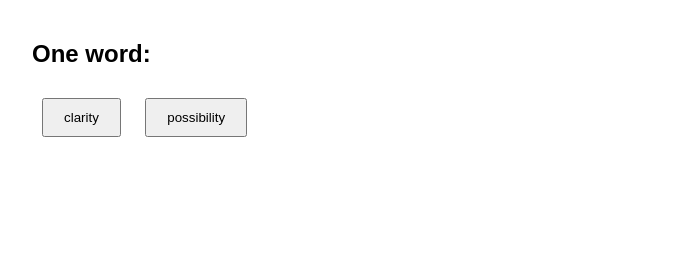
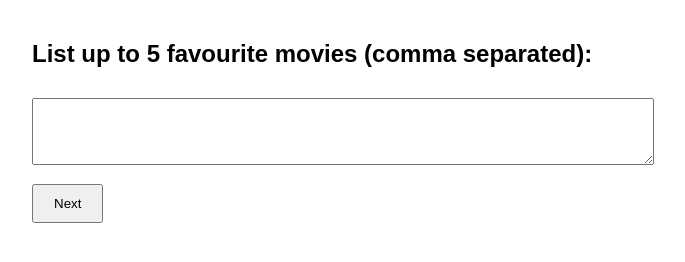
Before and after one commit to farrrahrafeeq-design/compatibility-engine, a plain HTML site: page index.html in a window 1280 px wide. Shown: the whole page, without its empty margins (308-993 px from the left). Drawn offline with Linux system fonts and the light colour scheme.

Commit message:
Refactor question rendering and response handling

```diff
--- a/index.html
+++ b/index.html
@@ -4,109 +4,130 @@
   <meta charset="UTF-8">
   <title>Compatibility Engine</title>
   <style>
-    body { font-family: sans-serif; max-width: 600px; margin: auto; padding: 20px; }
-    button { margin: 10px; padding: 10px 20px; }
+    body {
+      font-family: sans-serif;
+      max-width: 600px;
+      margin: auto;
+      padding: 20px;
+    }
+    .option {
+      display: block;
+      margin: 10px 0;
+      padding: 10px;
+      width: 100%;
+    }
+    input[type="text"], textarea {
+      width: 100%;
+      padding: 10px;
+      margin-top: 10px;
+    }
+    button {
+      margin-top: 15px;
+      padding: 10px 20px;
+    }
   </style>
 </head>
 <body>
 
 <h2 id="question"></h2>
-<button onclick="answer(0)"></button>
-<button onclick="answer(1)"></button>
+<div id="options"></div>
 
 <script>
 const questions = [
-  // Cognitive Style
-  { q: "One word:", a: ["clarity", "possibility"] },
-  { q: "You trust:", a: ["patterns", "exceptions"] },
-  { q: "You think best by:", a: ["structuring", "wandering"] },
-  { q: "You prefer ideas that are:", a: ["precise", "expansive"] },
-  { q: "Ambiguity feels:", a: ["uncomfortable", "interesting"] },
+  // A. Identity through taste
+  { type: "text", q: "List up to 5 favourite movies (comma separated):" },
+  { type: "text", q: "List up to 5 favourite series (comma separated):" },
+  { type: "mcq", q: "What matters more to you in stories?", a: ["Characters", "Plot", "Ideas", "Emotion"] },
+  { type: "mcq", q: "Music you return to most often:", a: ["Lyrics", "Melody", "Mood", "Energy"] },
+  { type: "mcq", q: "You prefer:", a: ["Rewatching favourites", "Finding new things"] },
 
-  // Emotional Regulation
-  { q: "During conflict you tend to:", a: ["withdraw", "engage"] },
-  { q: "Strong emotions feel:", a: ["informative", "disruptive"] },
-  { q: "You calm down by:", a: ["thinking", "doing"] },
-  { q: "After hurting someone you prefer to:", a: ["repair immediately", "wait"] },
-  { q: "Silence feels:", a: ["comfortable", "heavy"] },
+  // B. How you live
+  { type: "mcq", q: "Your ideal weekend looks like:", a: ["Quiet & slow", "Planned & active", "Mixed"] },
+  { type: "mcq", q: "You recharge best by:", a: ["Being alone", "With one person", "In a group"] },
+  { type: "mcq", q: "Your personal space is usually:", a: ["Organized", "Lived-in", "Chaotic"] },
+  { type: "mcq", q: "You prefer conversations that are:", a: ["Deep", "Light", "Situational"] },
+  { type: "mcq", q: "Free time feels best when it is:", a: ["Unstructured", "Loosely planned", "Structured"] },
 
-  // Attachment Signals (no therapy words)
-  { q: "Independence feels:", a: ["essential", "optional"] },
-  { q: "Being needed feels:", a: ["comforting", "suffocating"] },
-  { q: "You recharge best:", a: ["alone", "together"] },
-  { q: "Consistency feels:", a: ["safe", "boring"] },
-  { q: "Distance creates:", a: ["longing", "relief"] },
+  // C. Emotional & relational style
+  { type: "mcq", q: "During conflict, you usually:", a: ["Withdraw", "Engage immediately", "Need time then talk"] },
+  { type: "mcq", q: "When upset, you want your partner to:", a: ["Give space", "Check in", "Act normally"] },
+  { type: "mcq", q: "You express care mostly through:", a: ["Words", "Actions", "Presence"] },
+  { type: "mcq", q: "Silence with someone you like feels:", a: ["Comfortable", "Awkward", "Heavy"] },
+  { type: "mcq", q: "Emotional honesty is important even if it:", a: ["Creates discomfort", "Causes conflict", "Changes nothing"] },
 
-  // Curiosity & Boredom
-  { q: "Repetition feels:", a: ["soothing", "draining"] },
-  { q: "You seek novelty in:", a: ["ideas", "experiences"] },
-  { q: "Free time is best spent:", a: ["exploring", "refining"] },
-  { q: "You fear boredom more than:", a: ["failure", "uncertainty"] },
-  { q: "You abandon projects mostly due to:", a: ["loss of interest", "external limits"] },
+  // D. Values
+  { type: "mcq", q: "Are you religious?", a: ["Yes", "Somewhat", "No"] },
+  { type: "mcq", q: "Do you want to date someone from the same religion?", a: ["Yes", "No", "Not important"] },
+  { type: "mcq", q: "Shared core values are:", a: ["Essential", "Important", "Flexible"] },
+  { type: "mcq", q: "On disagreement, what matters more?", a: ["Being understood", "Finding a solution"] },
+  { type: "mcq", q: "Loyalty matters most when it is:", a: ["Tested", "Consistent", "Quiet"] },
 
-  // Ethics & Values
-  { q: "Fairness means:", a: ["equal rules", "contextual judgment"] },
-  { q: "Truth should be:", a: ["gentle", "exact"] },
-  { q: "Promises are:", a: ["binding", "situational"] },
-  { q: "Rules exist to be:", a: ["followed", "questioned"] },
-  { q: "Loyalty matters most when:", a: ["tested", "unnoticed"] },
+  // E. Boundaries & deal-breakers
+  { type: "text", q: "One non-negotiable you have in a partner:" },
+  { type: "text", q: "One thing you can adapt on over time:" },
+  { type: "mcq", q: "How do you feel about long-term commitment?", a: ["Actively want it", "Open to it", "Unsure"] },
+  { type: "mcq", q: "People fundamentally:", a: ["Change", "Stay mostly the same"] },
+  { type: "mcq", q: "Independence in a relationship feels:", a: ["Essential", "Balanced", "Secondary"] },
 
-  // Conflict Philosophy
-  { q: "Arguments are:", a: ["necessary", "avoidable"] },
-  { q: "You respect people who are:", a: ["direct", "considerate"] },
-  { q: "Anger is best:", a: ["expressed", "contained"] },
-  { q: "You forgive:", a: ["slowly", "quickly"] },
-  { q: "Winning matters less than:", a: ["understanding", "resolution"] },
+  // F. Growth & meaning
+  { type: "mcq", q: "You are motivated more by:", a: ["Curiosity", "Stability", "Purpose"] },
+  { type: "mcq", q: "You feel fulfilled when you are:", a: ["Learning", "Creating", "Helping", "Building"] },
+  { type: "mcq", q: "A relationship should feel like:", a: ["A partnership", "A refuge", "A journey"] },
+  { type: "mcq", q: "Do you believe attraction can grow with time?", a: ["Yes", "Maybe", "No"] },
+  { type: "mcq", q: "You fear more:", a: ["Ending up alone", "Ending up misunderstood"] },
 
-  // Time Orientation
-  { q: "You think more about:", a: ["past", "future"] },
-  { q: "Planning feels:", a: ["freeing", "limiting"] },
-  { q: "Life feels more like:", a: ["a project", "a process"] },
-  { q: "You fear regret from:", a: ["action", "inaction"] },
-  { q: "Routines should be:", a: ["stable", "flexible"] },
-
-  // Social & Intimacy Signals
-  { q: "You bond through:", a: ["conversation", "shared activity"] },
-  { q: "Attention feels:", a: ["neutral", "heavy"] },
-  { q: "You share personal thoughts:", a: ["selectively", "freely"] },
-  { q: "Vulnerability feels:", a: ["strength", "exposure"] },
-  { q: "You feel closest when someone:", a: ["understands you", "chooses you"] },
-
-  // Meta / Consistency Checks
-  { q: "One word:", a: ["predictable", "unfinished"] },
-  { q: "One word:", a: ["intense", "steady"] },
-  { q: "You dislike being:", a: ["misunderstood", "constrained"] },
-  { q: "You trust intuition:", a: ["often", "cautiously"] },
-  { q: "Change should be:", a: ["intentional", "organic"] },
-
-  // Willingness Filter (crucial)
-  { q: "I am open to trusting an algorithm over instinct:", a: ["yes", "no"] },
-  { q: "I accept that attraction may grow slowly:", a: ["yes", "no"] },
-  { q: "I prefer accuracy over choice:", a: ["yes", "no"] },
-  { q: "I am willing to know one person deeply:", a: ["yes", "no"] },
-  { q: "Mismatch is not personal failure:", a: ["yes", "no"] }
+  // G. What matters
+  { type: "text", q: "One thing a potential partner must know about you early:" },
+  { type: "text", q: "One thing you would want to know early about them:" },
+  { type: "text", q: "What makes you feel genuinely seen?" },
+  { type: "text", q: "What drains you emotionally over time?" },
+  { type: "mcq", q: "Are you willing to let an algorithm prioritize compatibility over instant spark?", a: ["Yes", "Maybe", "No"] }
 ];
 
 let index = 0;
 let responses = [];
 
-function load() {
-  document.getElementById("question").innerText = questions[index].q;
-  document.querySelectorAll("button")[0].innerText = questions[index].a[0];
-  document.querySelectorAll("button")[1].innerText = questions[index].a[1];
+function renderQuestion() {
+  const q = questions[index];
+  document.getElementById("question").innerText = q.q;
+  const optionsDiv = document.getElementById("options");
+  optionsDiv.innerHTML = "";
+
+  if (q.type === "mcq") {
+    q.a.forEach(option => {
+      const btn = document.createElement("button");
+      btn.className = "option";
+      btn.innerText = option;
+      btn.onclick = () => submit(option);
+      optionsDiv.appendChild(btn);
+    });
+  }
+
+  if (q.type === "text") {
+    const input = document.createElement("textarea");
+    input.rows = 3;
+    optionsDiv.appendChild(input);
+
+    const btn = document.createElement("button");
+    btn.innerText = "Next";
+    btn.onclick = () => submit(input.value);
+    optionsDiv.appendChild(btn);
+  }
 }
 
-function answer(choice) {
-  responses.push(choice);
+function submit(answer) {
+  responses.push({ question: questions[index].q, answer });
   index++;
-  if (index < questions.length) load();
-  else {
-    document.body.innerHTML = "<h2>Responses saved.</h2><p>Matching will occur later.</p>";
+
+  if (index < questions.length) {
+    renderQuestion();
+  } else {
+    document.body.innerHTML = "<h2>Thank you.</h2><p>Your responses have been recorded.</p>";
     console.log(responses);
   }
 }
 
-load();
+renderQuestion();
 </script>
 
 </body>
```
